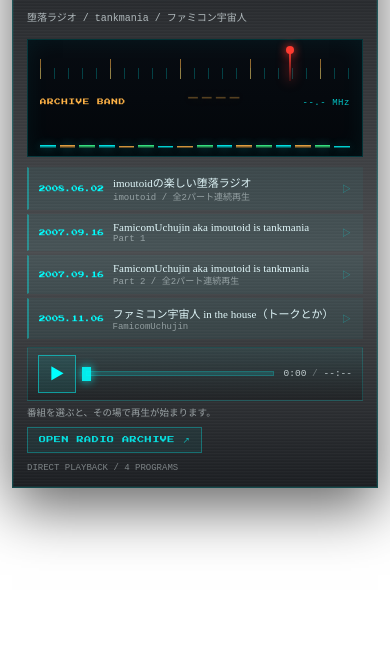
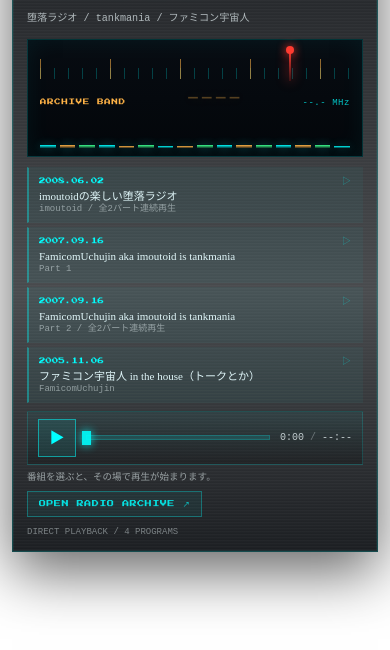
Before and after one commit to yusei193/imoutoid-audio, a plain HTML site: page embed-radio-check.html in a window 390 px wide. Shown: the part 108-758 px from the top of the page. Drawn offline with Linux system fonts and the light colour scheme; animation ran at ten frames a second; a web font is replaced by a local one.

Commit message:
埋め込みプレイヤー: モバイル幅の行レイアウト調整

```diff
--- a/embed-radio-check.html
+++ b/embed-radio-check.html
@@ -322,9 +322,14 @@
   }
   @media (max-width:460px){
     h1{font-size:clamp(21px,9vw,32px);}
+    .row{flex-wrap:wrap; row-gap:2px;}
     .row .ch{display:none;}
-    .row .k{min-width:4.6em;}
+    .row .k{order:1; min-width:0;}
+    .row .ttl{order:3; flex:1 1 100%; line-height:1.35;}
     .row .len{display:none;}
+    .row .ic{order:2; margin-left:auto;}
+    .band{font-size:clamp(9.5px,2.6vw,12px);}
+    .times{font-size:10px;}
   }
 </style>
 </head>
```
